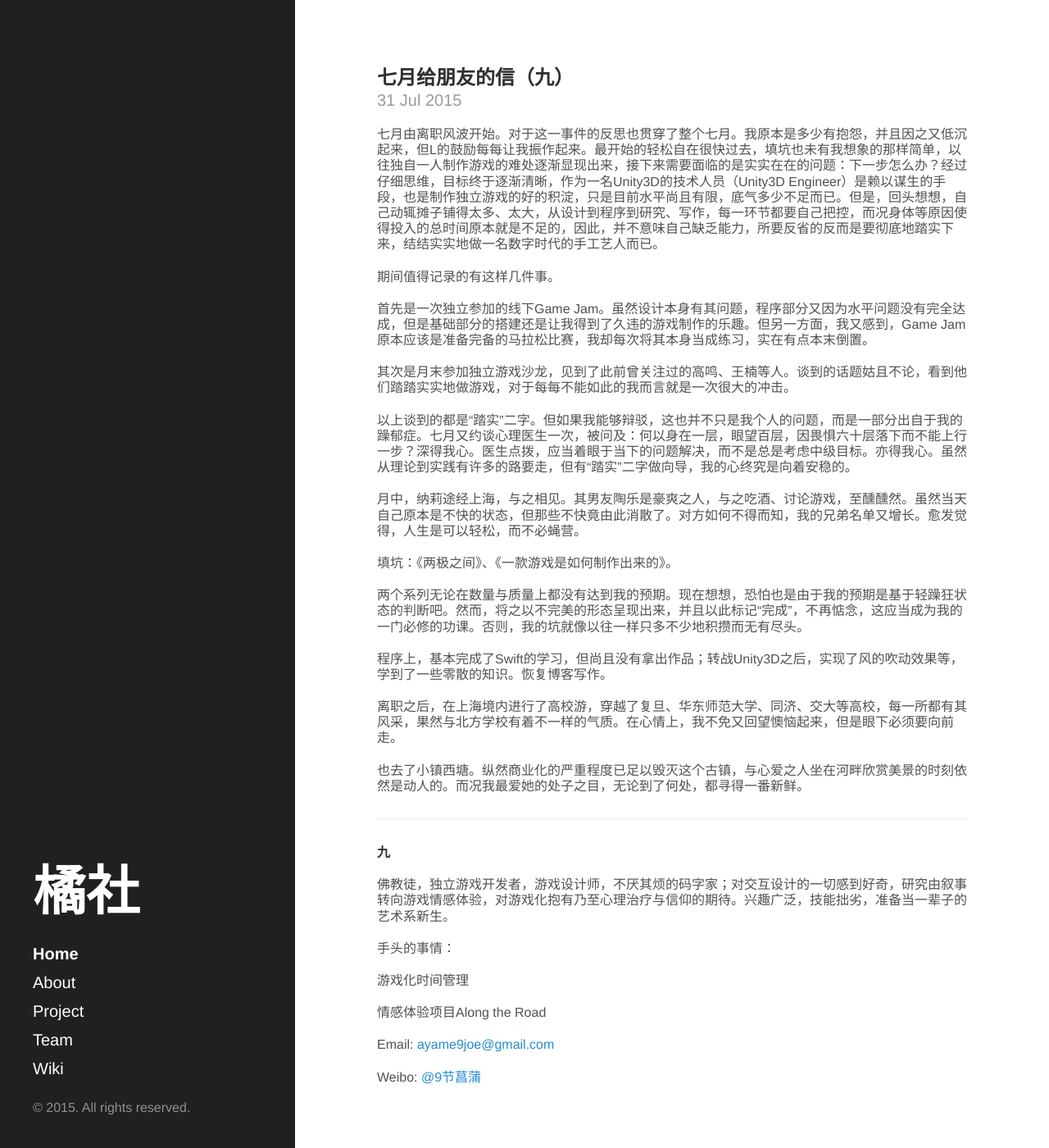
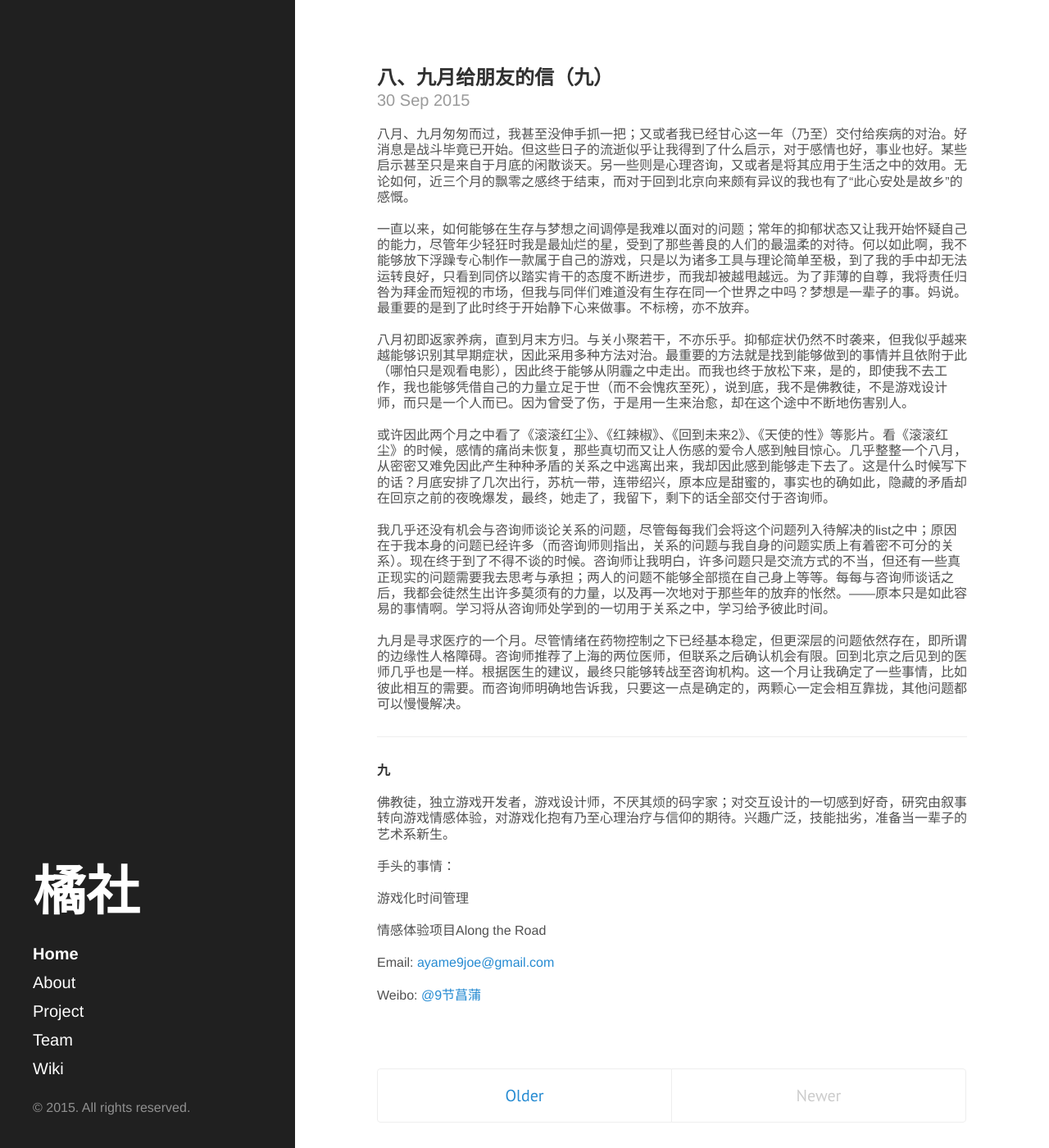
Before and after one commit to orangeclub/orangeclub.github.io, a Jekyll site: the page built from index.html, in a window 1280 px wide and 1400 px high. Shown: the whole window at 82% size. Built offline with Jekyll 4.4.1, drawn with Linux system fonts in a browser that asks for light colours; the list of posts is cut into pages by our own code.

Commit message:
post update

```diff
--- /dev/null
+++ b/_posts/2015-9-30-letters-to-friends-nine.md
@@ -0,0 +1,35 @@
+---
+layout: post
+title: 八、九月给朋友的信（九）
+author: 九
+---
+八月、九月匆匆而过，我甚至没伸手抓一把；又或者我已经甘心这一年（乃至）交付给疾病的对治。好消息是战斗毕竟已开始。但这些日子的流逝似乎让我得到了什么启示，对于感情也好，事业也好。某些启示甚至只是来自于月底的闲散谈天。另一些则是心理咨询，又或者是将其应用于生活之中的效用。无论如何，近三个月的飘零之感终于结束，而对于回到北京向来颇有异议的我也有了“此心安处是故乡”的感慨。
+
+一直以来，如何能够在生存与梦想之间调停是我难以面对的问题；常年的抑郁状态又让我开始怀疑自己的能力，尽管年少轻狂时我是最灿烂的星，受到了那些善良的人们的最温柔的对待。何以如此啊，我不能够放下浮躁专心制作一款属于自己的游戏，只是以为诸多工具与理论简单至极，到了我的手中却无法运转良好，只看到同侪以踏实肯干的态度不断进步，而我却被越甩越远。为了菲薄的自尊，我将责任归咎为拜金而短视的市场，但我与同伴们难道没有生存在同一个世界之中吗？梦想是一辈子的事。妈说。最重要的是到了此时终于开始静下心来做事。不标榜，亦不放弃。
+
+八月初即返家养病，直到月末方归。与关小聚若干，不亦乐乎。抑郁症状仍然不时袭来，但我似乎越来越能够识别其早期症状，因此采用多种方法对治。最重要的方法就是找到能够做到的事情并且依附于此（哪怕只是观看电影），因此终于能够从阴霾之中走出。而我也终于放松下来，是的，即使我不去工作，我也能够凭借自己的力量立足于世（而不会愧疚至死），说到底，我不是佛教徒，不是游戏设计师，而只是一个人而已。因为曾受了伤，于是用一生来治愈，却在这个途中不断地伤害别人。
+
+或许因此两个月之中看了《滚滚红尘》、《红辣椒》、《回到未来2》、《天使的性》等影片。看《滚滚红尘》的时候，感情的痛尚未恢复，那些真切而又让人伤感的爱令人感到触目惊心。几乎整整一个八月，从密密又难免因此产生种种矛盾的关系之中逃离出来，我却因此感到能够走下去了。这是什么时候写下的话？月底安排了几次出行，苏杭一带，连带绍兴，原本应是甜蜜的，事实也的确如此，隐藏的矛盾却在回京之前的夜晚爆发，最终，她走了，我留下，剩下的话全部交付于咨询师。
+
+我几乎还没有机会与咨询师谈论关系的问题，尽管每每我们会将这个问题列入待解决的list之中；原因在于我本身的问题已经许多（而咨询师则指出，关系的问题与我自身的问题实质上有着密不可分的关系）。现在终于到了不得不谈的时候。咨询师让我明白，许多问题只是交流方式的不当，但还有一些真正现实的问题需要我去思考与承担；两人的问题不能够全部揽在自己身上等等。每每与咨询师谈话之后，我都会徒然生出许多莫须有的力量，以及再一次地对于那些年的放弃的怅然。——原本只是如此容易的事情啊。学习将从咨询师处学到的一切用于关系之中，学习给予彼此时间。
+
+九月是寻求医疗的一个月。尽管情绪在药物控制之下已经基本稳定，但更深层的问题依然存在，即所谓的边缘性人格障碍。咨询师推荐了上海的两位医师，但联系之后确认机会有限。回到北京之后见到的医师几乎也是一样。根据医生的建议，最终只能够转战至咨询机构。这一个月让我确定了一些事情，比如彼此相互的需要。而咨询师明确地告诉我，只要这一点是确定的，两颗心一定会相互靠拢，其他问题都可以慢慢解决。
+
+
+
+
+---
+
+**九**
+
+佛教徒，独立游戏开发者，游戏设计师，不厌其烦的码字家；对交互设计的一切感到好奇，研究由叙事转向游戏情感体验，对游戏化抱有乃至心理治疗与信仰的期待。兴趣广泛，技能拙劣，准备当一辈子的艺术系新生。
+
+手头的事情：
+
+游戏化时间管理
+
+情感体验项目Along the Road
+
+Email: [ayame9joe@gmail.com](ayame9joe@gmail.com "ayame9joe@gmail.com")
+
+Weibo: [@9节菖蒲](http://weibo.com/ayame9joe/ "@9节菖蒲")
```
Also changed, not shown: _posts/2015-7-31-letters-to-friends-nine.md (+2 -0 lines), _posts/2015-7-31-letters-to-friends-river.md (added, +33 -0 lines), _posts/2015-8-31-letters-to-friends-river.md (added, +28 -0 lines).
